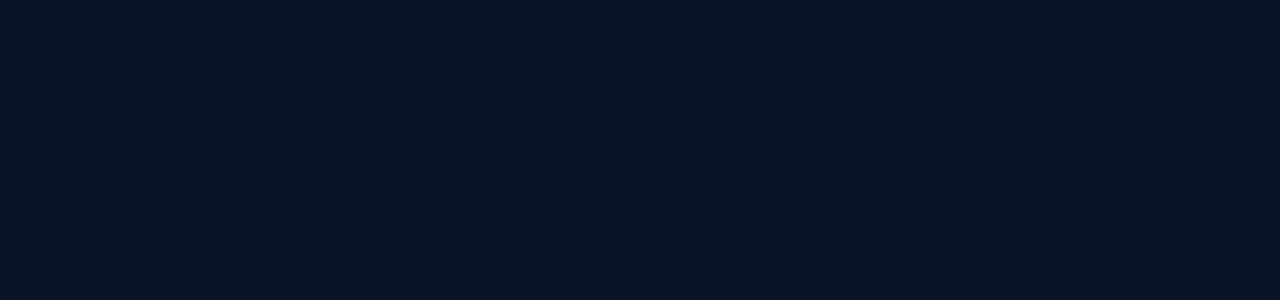
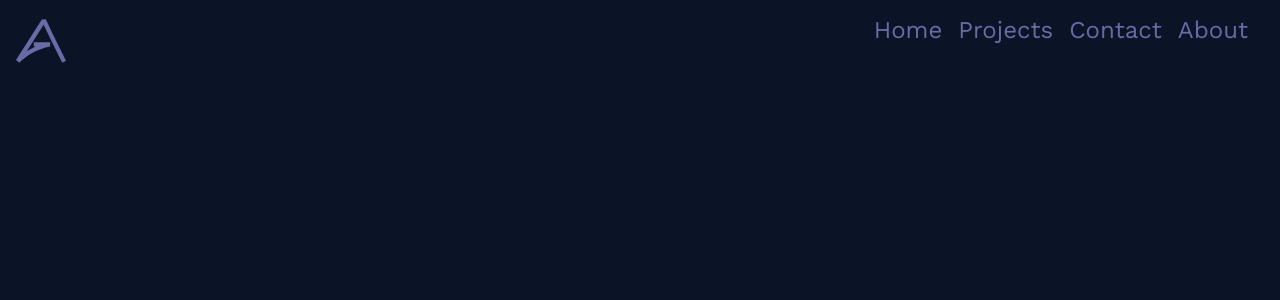
Before and after one commit to angelicazgr/portfolio-react, a React (Create React App) app: page /capio in a window 1280 px wide. Before the commit this address had no page. Shown: the top 300 px of the page. Built offline with nearby package versions, Linux system fonts and the light colour scheme.

Commit message:
Add Capio page

```diff
--- a/src/App.js
+++ b/src/App.js
@@ -4,6 +4,7 @@
 import Home from "./pages/Home/Home";
 import About from "./pages/About/About";
 import Photobook from "./pages/Photobook/Photobook";
+import Capio from "./pages/Capio/Capio";
 import Quotes from "./pages/Quotes/Quotes";
 import Contact from "./pages/Contact/Contact";
 
@@ -13,6 +14,7 @@
       <Routes>
         <Route path="/" element={<Home />} />
         <Route path="/photobook" element={<Photobook />} />
+        <Route path="/capio" element={<Capio />} />
         <Route path="/about" element={<About />} />
         <Route path="/quotes" element={<Quotes />} />
         <Route path="/contact" element={<Contact />} />
--- /dev/null
+++ b/src/pages/Capio/Capio.jsx
@@ -0,0 +1,14 @@
+import React from "react";
+
+import NavBar from "../../components/NavBar/NavBar";
+import "./Capio.css";
+
+const Capio = () => {
+  return (
+    <div>
+      <NavBar />
+    </div>
+  );
+};
+
+export default Capio;
```
Also changed, not shown: src/pages/Capio/Capio.css (added).
